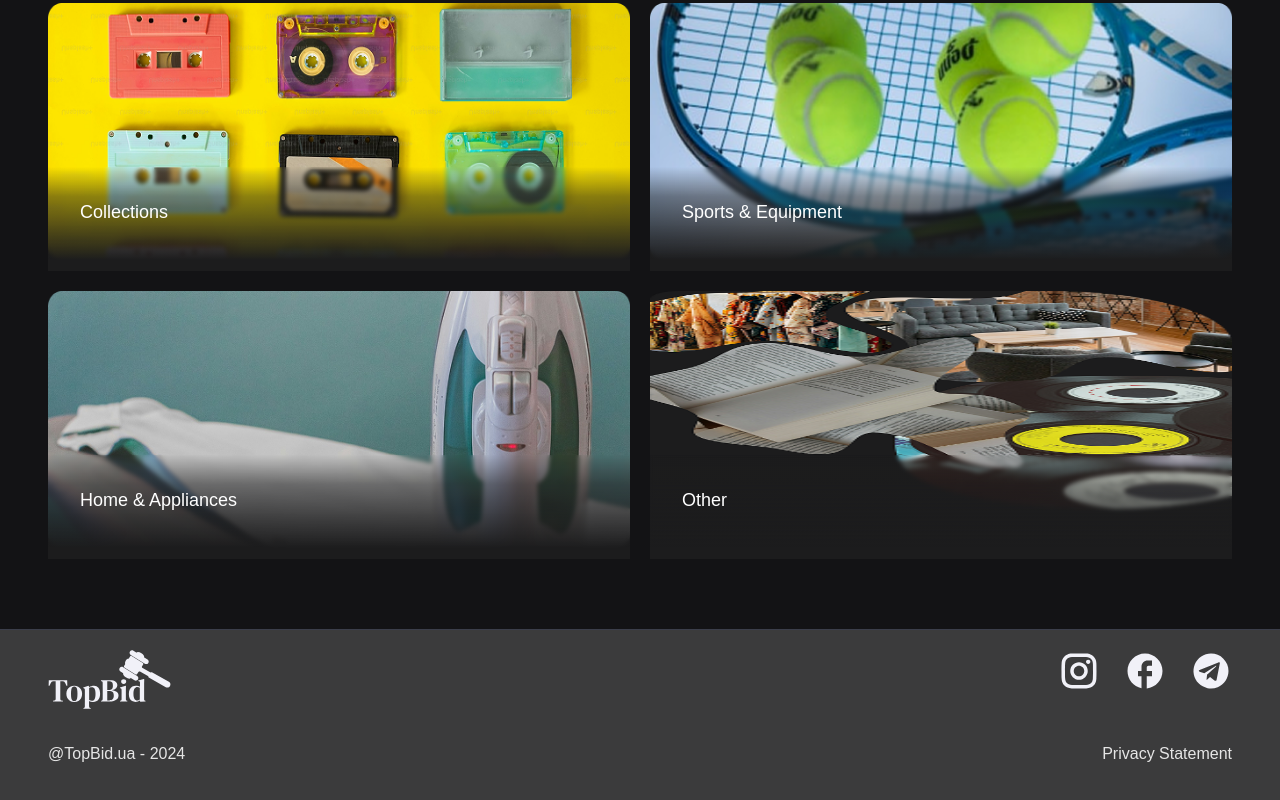
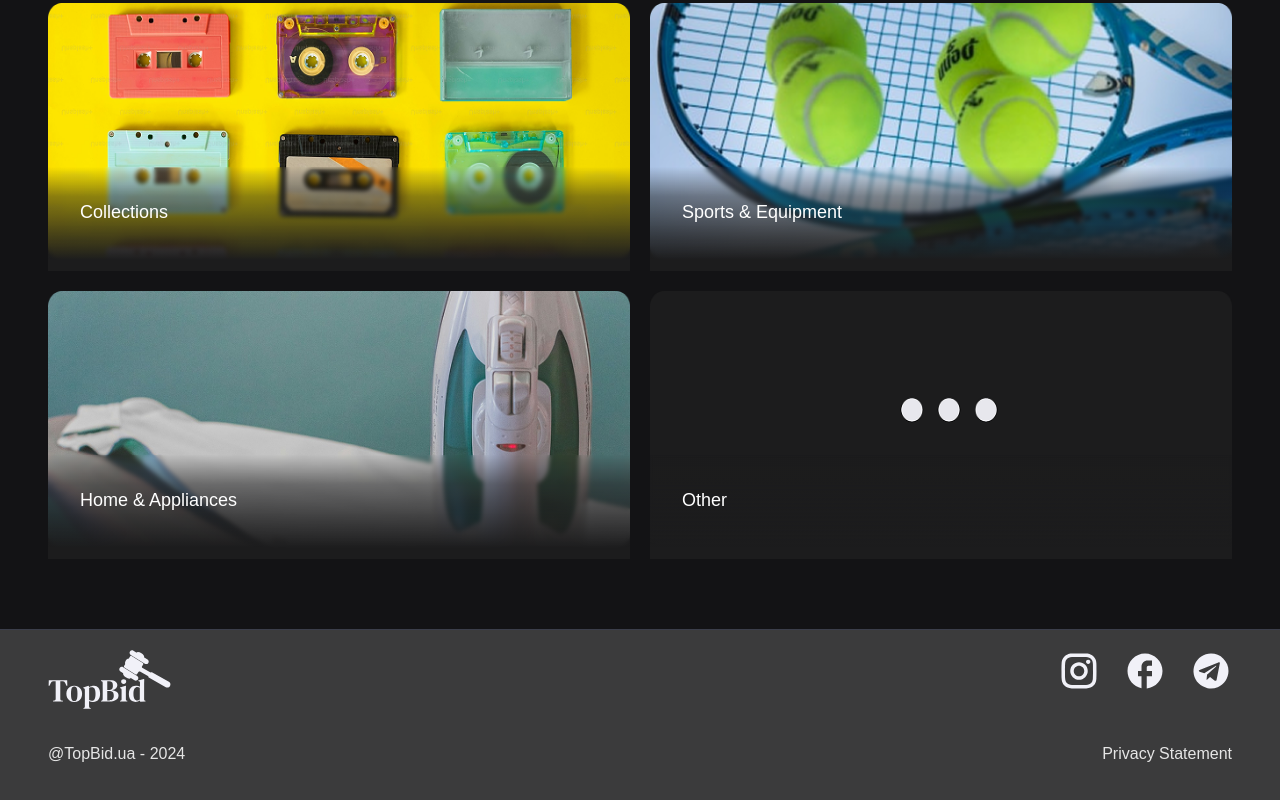
Before and after one commit to Eater228/team-project-fe, a React (Vite) app: page /#/allCategories in a window 1280 px wide. Shown: the part 1323-2123 px from the top of the page. Built offline with nearby package versions, Linux system fonts and the light colour scheme; a web font is replaced by a local one.

Commit message:
change see more picture

```diff
--- a/src/Component/Categories/CategoriesState/categories.ts
+++ b/src/Component/Categories/CategoriesState/categories.ts
@@ -10,7 +10,7 @@ const serverCategories = [
   { id: 9, name: 'Collections', image: '/img/PhotoCategories/Collections.png' },
   { id: 10, name: 'Sports_Equipment', image: '/img/PhotoCategories/Sport.png' },
   { id: 11, name: 'Home_Appliances', image: '/img/PhotoCategories/home.png' },
-  { id: 12, name: 'Other', image: '/img/PhotoCategories/SeeMoreNew.png' },
+  { id: 12, name: 'Other', image: '/img/PhotoCategories/other.png' },
   // { id: 9, name: '', image: '' }, // Add an empty card
 ];
 
```
